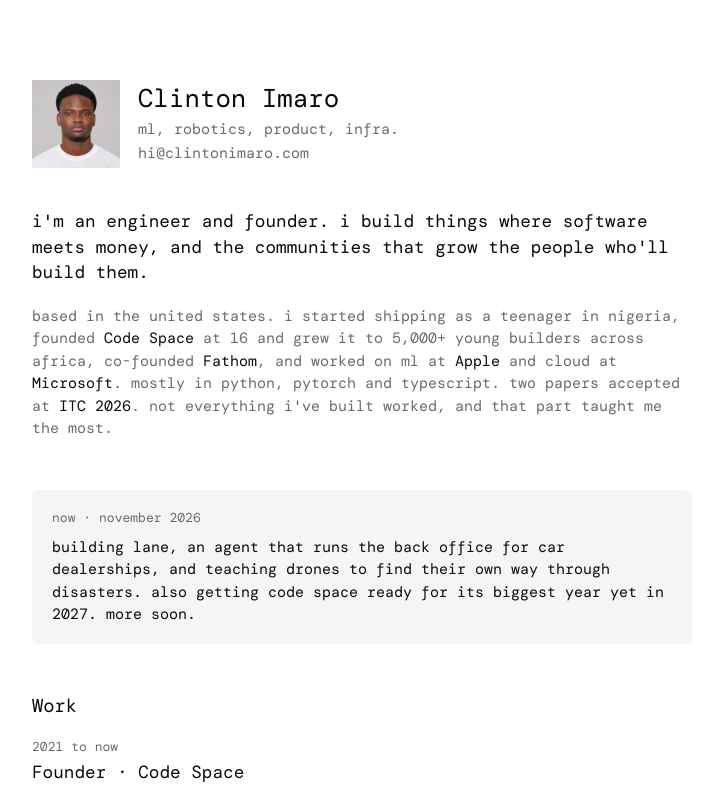
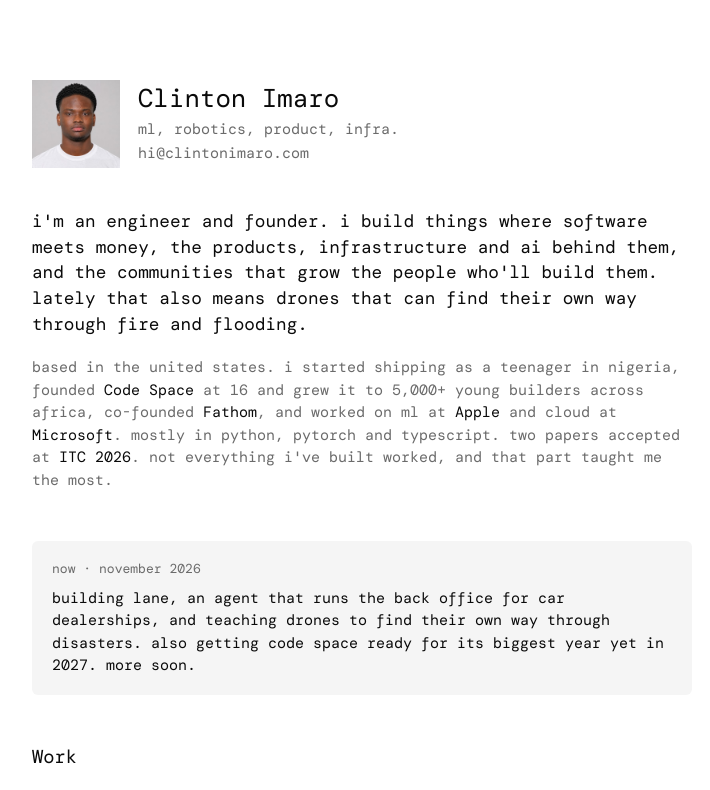
Before and after one commit to clintonimaroo/clinton, a Next.js app: page / in a window 1280 px wide. Shown: the top 790 px of the page, without its empty margins (278-988 px from the left). Built offline with nearby package versions, Linux system fonts and the light colour scheme.

Commit message:
Lengthen the homepage opening line

```diff
--- a/src/app/page.tsx
+++ b/src/app/page.tsx
@@ -218,8 +218,9 @@ export default function Home() {
 
       <section className="bio">
         <p className="lead">
-          i&apos;m an engineer and founder. i build things where software meets money, and the communities that grow the
-          people who&apos;ll build them.
+          i&apos;m an engineer and founder. i build things where software meets money, the products, infrastructure and ai
+          behind them, and the communities that grow the people who&apos;ll build them. lately that also means drones that
+          can find their own way through fire and flooding.
         </p>
         <p>
           based in the united states. i started shipping as a teenager in nigeria, founded{' '}
```
